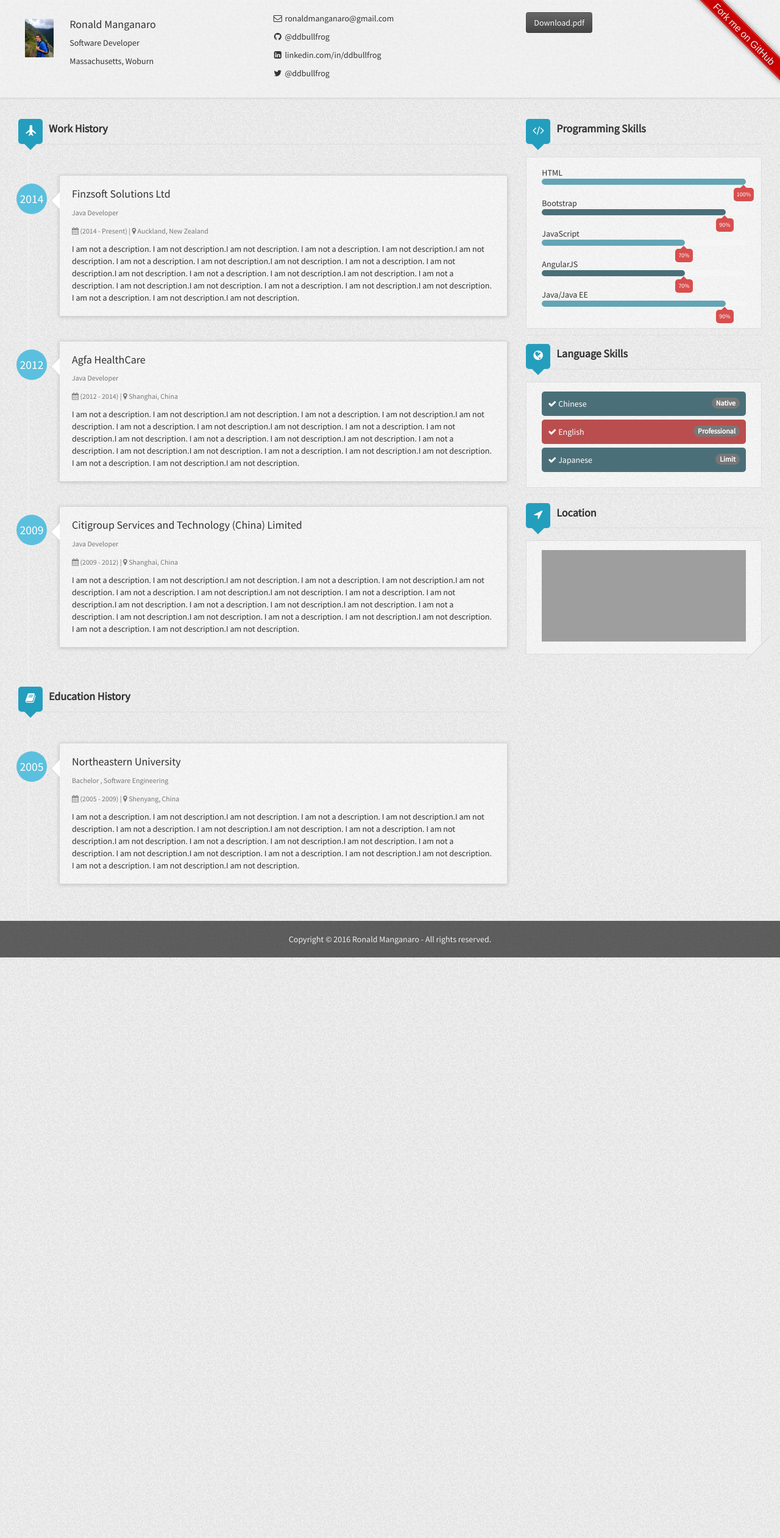
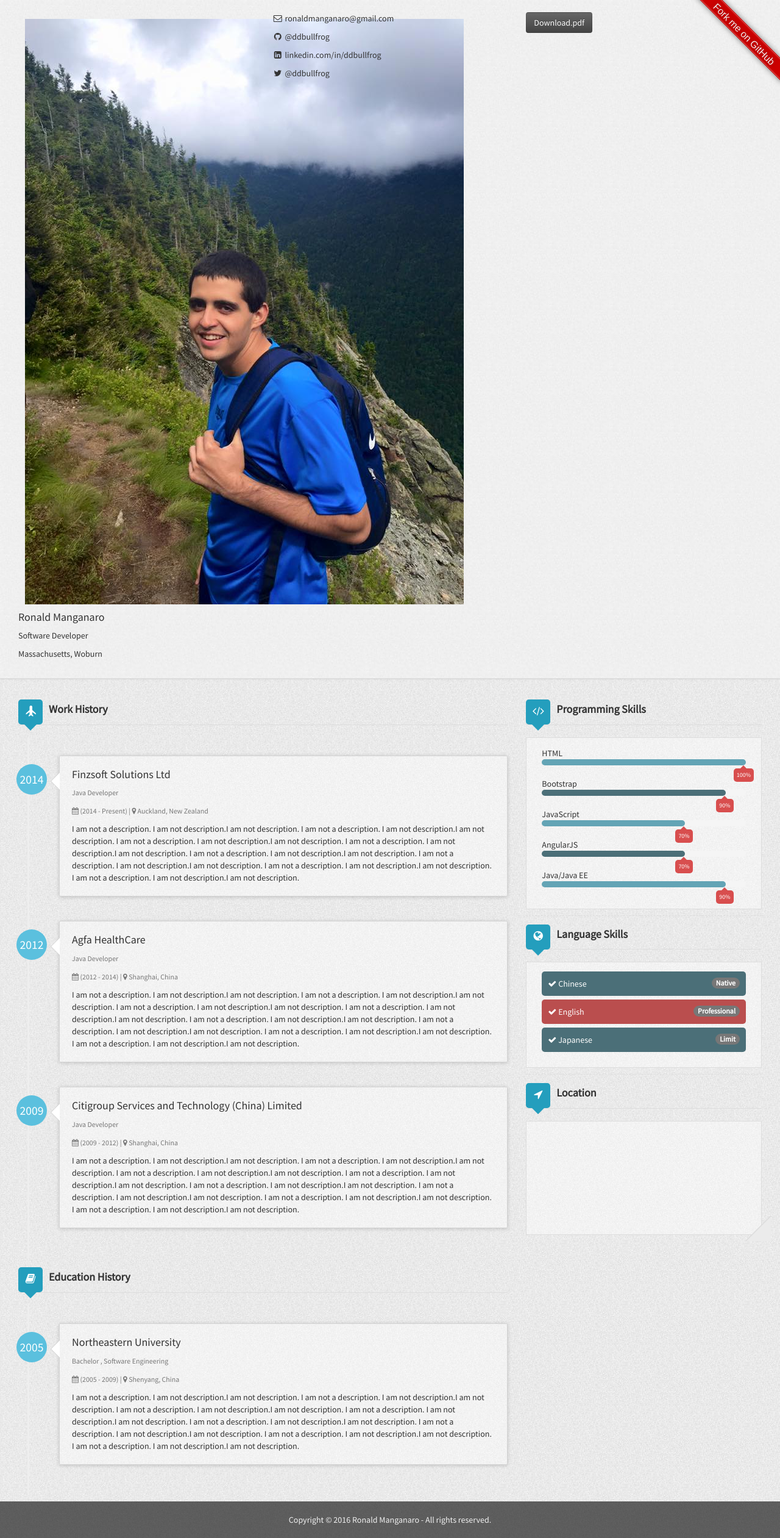
Before and after one commit to ronaldmanganaro/resume, a Jekyll site: the page built from index.html, in a window 1280 px wide. Shown: the whole page at 61% size. Built offline with Jekyll 4.4.1, drawn with Linux system fonts in a browser that asks for light colours; nearby versions of some CDN libraries; before the commit the page ends 1570 px from its top, so only the background shows below that; grey boxes are pictures that could not be loaded.

Commit message:
changing the config

```diff
--- a/assets/css/resumecard.css
+++ b/assets/css/resumecard.css
@@ -63,7 +63,7 @@
 
 .header img {
     float: left;
-    height: 85px;
+    height: auto;
     margin-right: 15px;
     padding: 11px;
 }
```
